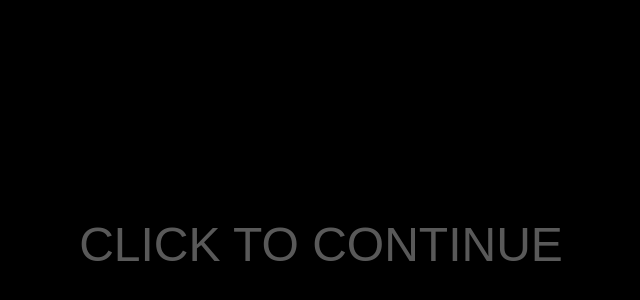
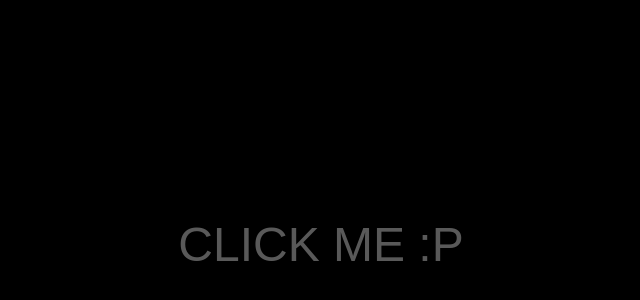
Before and after one commit to StarryDevelops/kangelware, a plain HTML site: page index.html in a window 1280 px wide. Shown: the part 156-456 px from the top of the page, without its empty margins (319-959 px from the left). Drawn offline with Linux system fonts and the light colour scheme.

Commit message:
Change 'Click to Continue' text to 'Click me :P'

```diff
--- a/index.html
+++ b/index.html
@@ -244,7 +244,7 @@
 
     <!-- 1. Landing / Black Screen -->
     <div id="screen-landing" class="screen active-screen">
-        <div id="click-to-continue">Click to Continue</div>
+        <div id="click-to-continue">Click me :P</div>
     </div>
 
     <!-- 2. Boot Sequence (Referencing windows.png) -->
```
